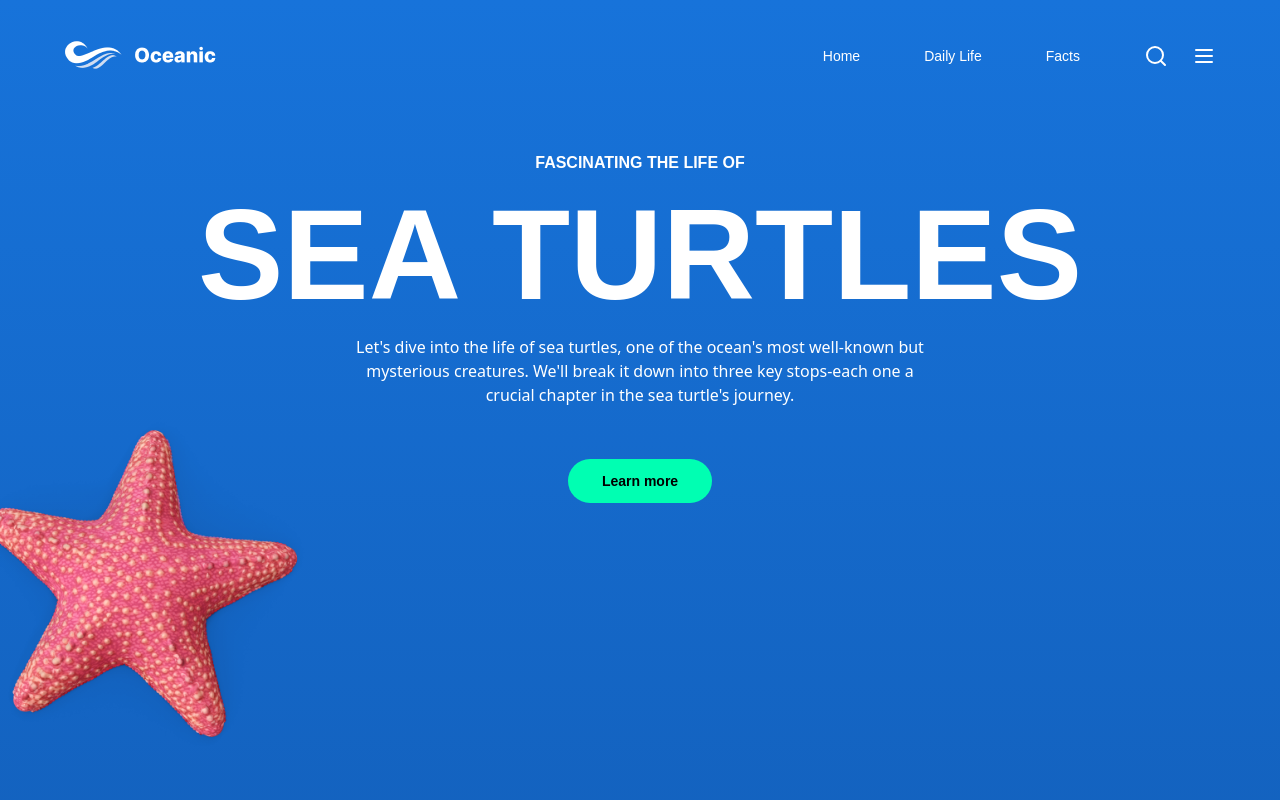
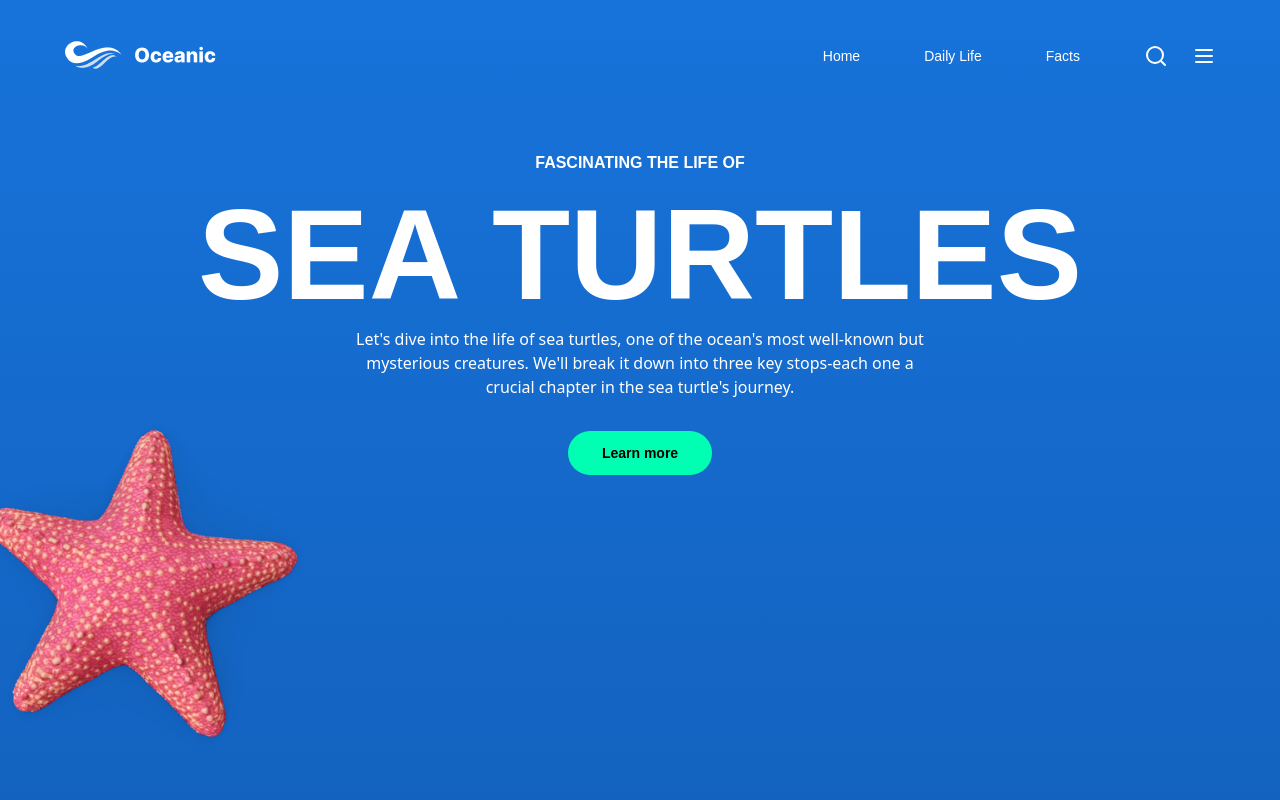
Before and after one commit to KalpitChandekar/sea-turtles, a Next.js app: page / in a window 1280 px wide. Shown: the top 800 px of the page. Built offline with nearby package versions, Linux system fonts and the light colour scheme.

Commit message:
fix the spacing

```diff
--- a/src/components/Hero.js
+++ b/src/components/Hero.js
@@ -5,7 +5,7 @@ const Hero = () => {
     <div className="max-w-6xl mx-auto flex flex-col items-center justify-center my-20">
       <h3 className="uppercase font-semibold">fascinating the life of</h3>
       <h1 className="uppercase mt-4 text-9xl font-bold">sea turtles</h1>
-      <p className="max-w-xl mx-auto text-center my-4 pb-3 font-sans">
+      <p className="max-w-xl mx-auto text-center my-2 font-sans">
         Let's dive into the life of sea turtles, one of the ocean's most
         well-known but mysterious creatures. We'll break it down into three key
         stops-each one a crucial chapter in the sea turtle's journey.
```
